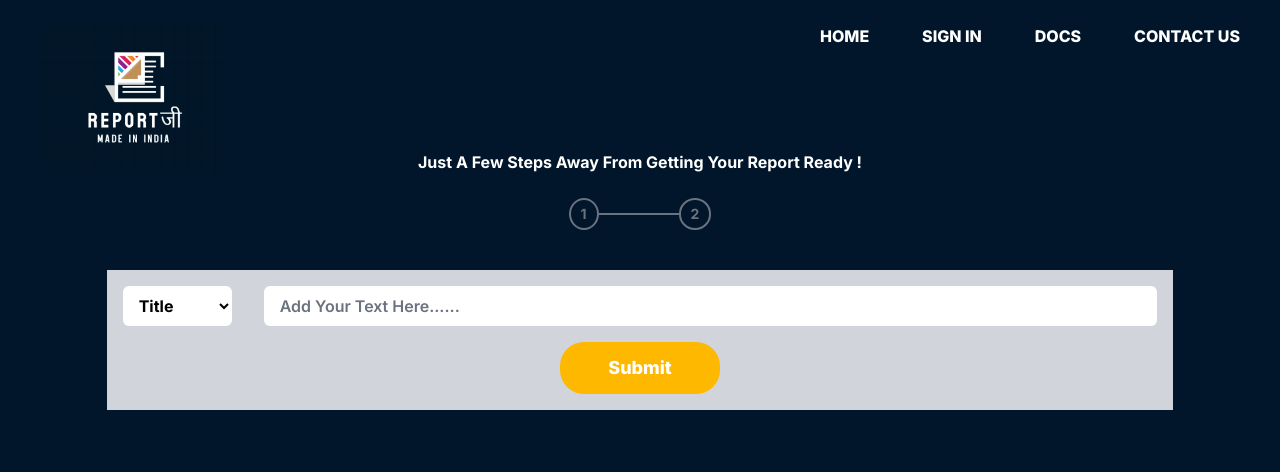
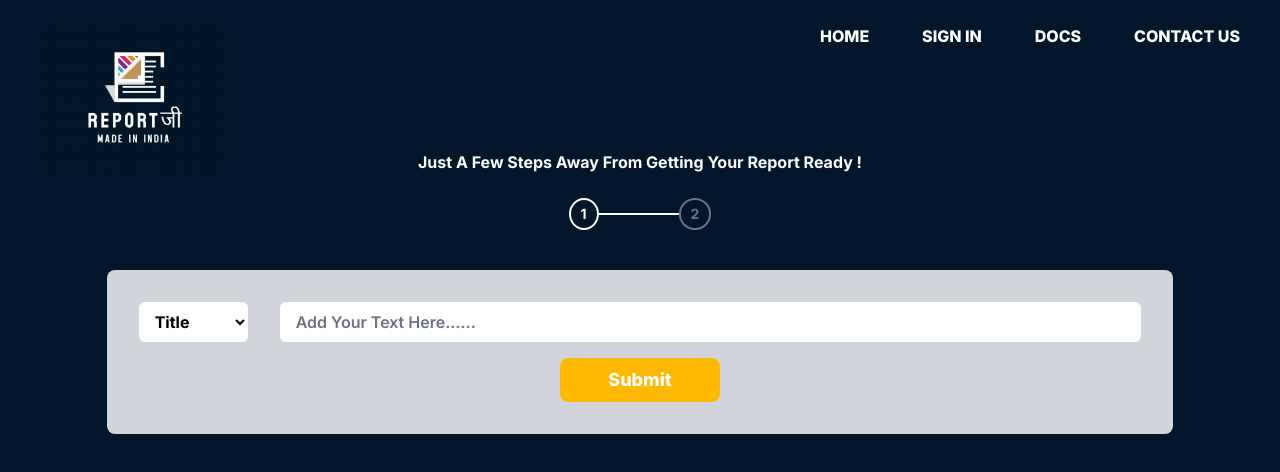
Before and after one commit to vbv-nyk/reportji-frontend, a Next.js app: page /reportgen in a window 1280 px wide. Both pictures are taken after a click on the button "Next". Shown: the top 472 px of the page. Built offline with nearby package versions, Linux system fonts and the light colour scheme.

Commit message:
Progress bar works

```diff
--- /dev/null
+++ b/app/Components/Buttons/ButtonYellow2.tsx
@@ -0,0 +1,9 @@
+import { MouseEventHandler } from "react";
+
+export default function ButtonYellow2({content, onClick } : { content: String, onClick: MouseEventHandler}) {
+  return (
+    <button onClick={onClick} className="bg-[#FFB800] py-2 px-12 text-lg text-white font-extrabold rounded-lg">
+      {content}
+    </button>
+  );
+}
--- a/app/reportgen/common.tsx
+++ b/app/reportgen/common.tsx
@@ -6,12 +6,13 @@ export function Common() {
     </div>
 }
 
-export function Progress() {
+export function Progress({pageNumber}: {pageNumber: Number}) {
+    let color = pageNumber == 1? "#6b7280": "#ffff";
    return <>
-            <button className="border-gray-500 text-gray-500  font-bold border-2 px-[10px] text-sm py-1 rounded-[100%]">
+            <button style={{color, borderColor: color}} className="border-gray-500 text-gray-500  font-bold border-2 px-[10px] text-sm py-1 rounded-[100%]">
               1
             </button>
-            <div className="w-20 border border-gray-500"></div>
+            <div style={{color, borderColor: color}} className="w-20 border border-gray-500"></div>
             <button className="text-gray-500 font-bold border-2 border-gray-500 px-[10px] text-sm py-1 rounded-[100%]">
               2
             </button>
--- a/app/reportgen/page.tsx
+++ b/app/reportgen/page.tsx
@@ -22,7 +22,7 @@ export default function Page() {
             <Common />
           </div>
           <div className="flex items-center justify-center row-start-3 row-end-4 col-start-2 col-end-4">
-            <Progress />
+            <Progress pageNumber={currentPage} />
           </div>
         </div>
       </div>
--- a/app/reportgen/step2.tsx
+++ b/app/reportgen/step2.tsx
@@ -1,8 +1,9 @@
 import ButtonYellow1 from "../Components/Buttons/ButtonYellow1";
+import ButtonYellow2 from "../Components/Buttons/ButtonYellow2";
 
 export default function Step2() {
   return (
-    <div className="flex flex-col p-4 gap-4 bg-gray-300 ">
+    <div className="flex flex-col p-8 rounded-lg gap-4 bg-gray-300 ">
       <div className="flex gap-8 justify-between">
         <select
           id="types"
@@ -22,7 +23,7 @@ export default function Step2() {
         </div>
       </div>
       <div className="self-center">
-        <ButtonYellow1 content="Submit" onClick={()=>{}}/>
+        <ButtonYellow2 content="Submit" onClick={()=>{}}/>
       </div>
     </div>
   );
```
